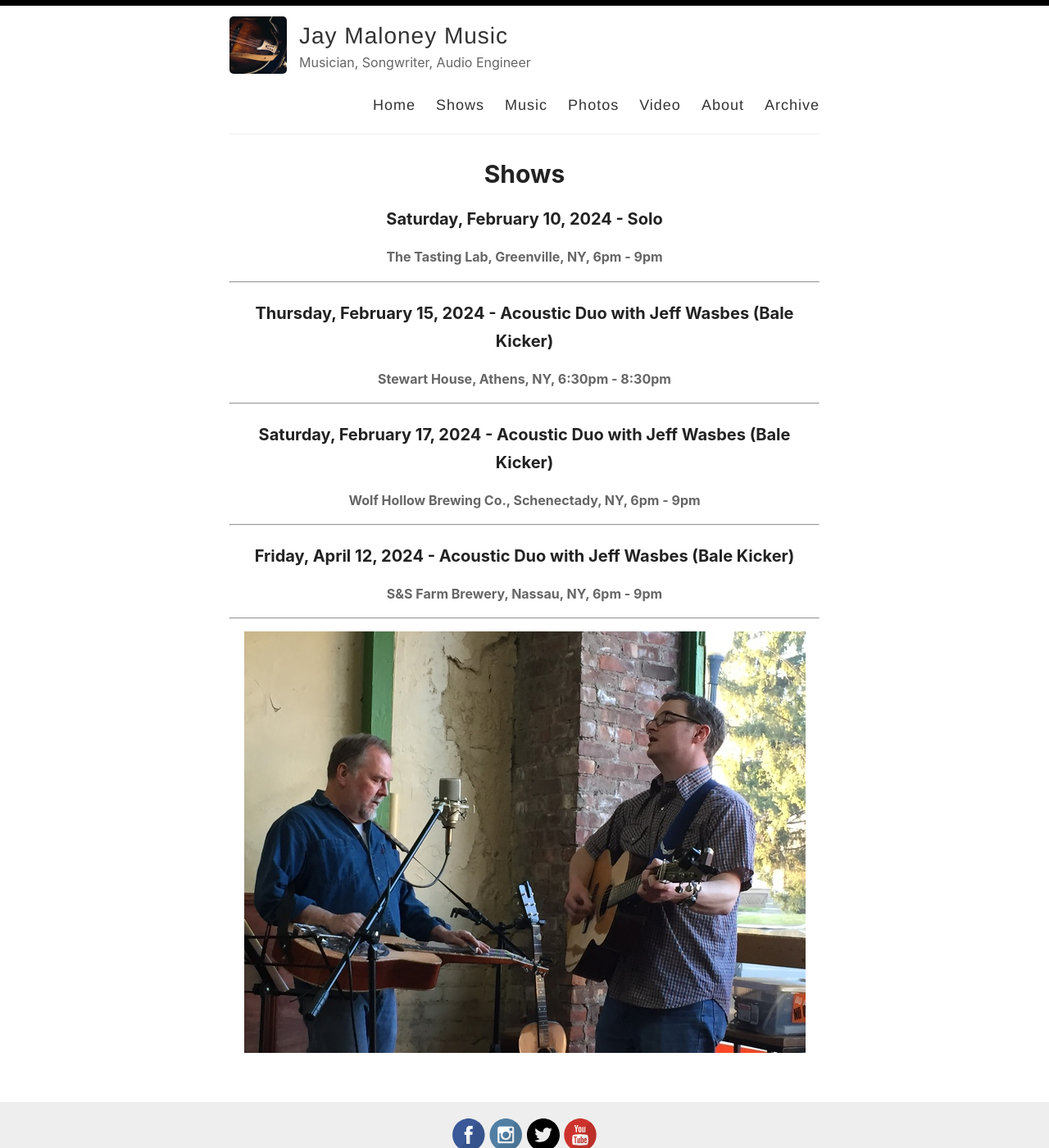
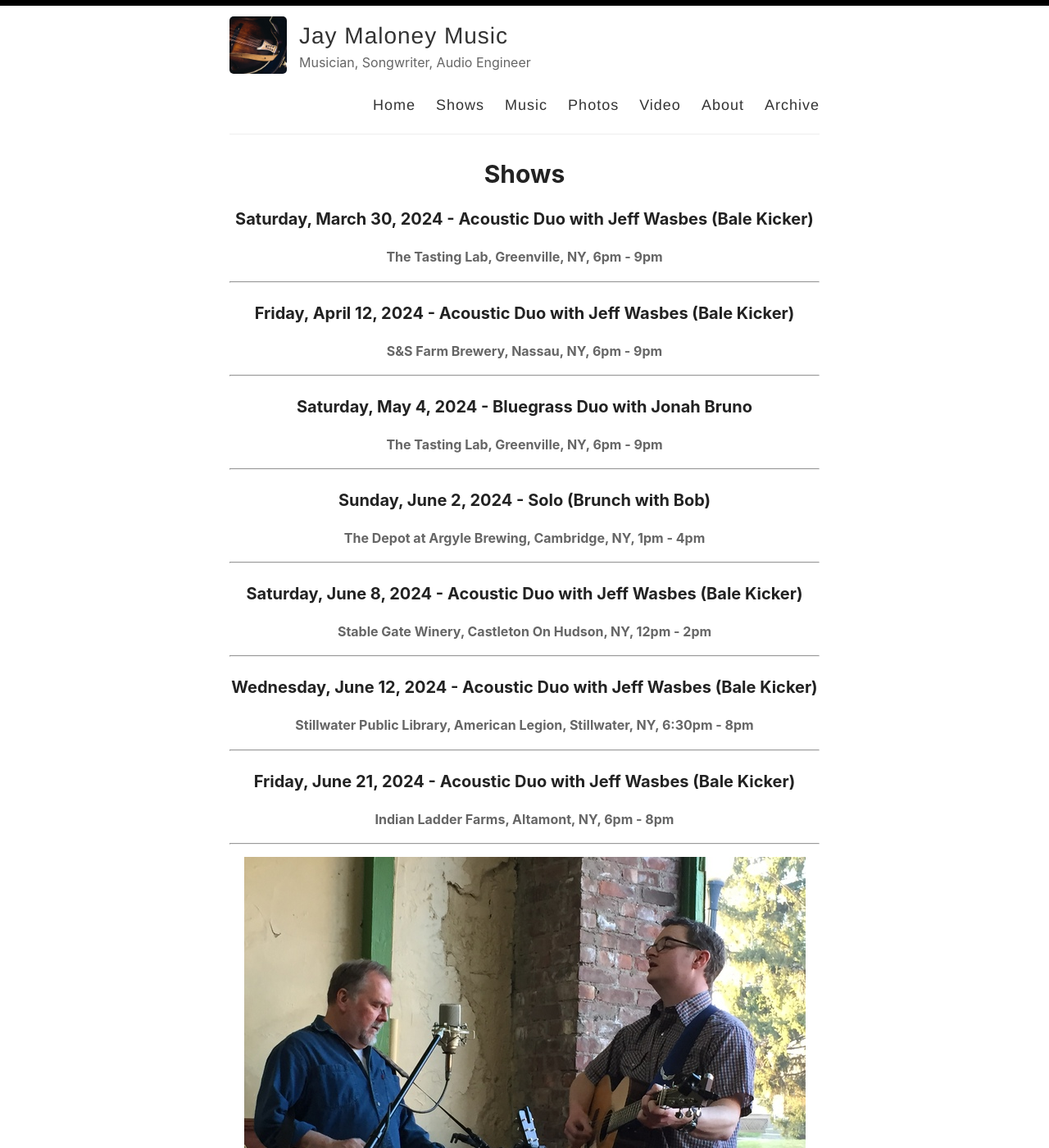
Before and after one commit to thisjaymaloney/thisjaymaloney.github.io, a Jekyll site: the page built from _pages/shows.md, in a window 1280 px wide and 1400 px high. Shown: the whole window at 82% size. Built offline with Jekyll 4.4.1, drawn with Linux system fonts in a browser that asks for light colours.

Commit message:
Update shows.md

```diff
--- a/_pages/shows.md
+++ b/_pages/shows.md
@@ -3,18 +3,27 @@ layout: page
 permalink: /shows/
 title: Shows
 ---
-### Saturday, February 10, 2024 - Solo
+### Saturday, March 30, 2024 - Acoustic Duo with Jeff Wasbes (Bale Kicker)
 #### The Tasting Lab, Greenville, NY, 6pm - 9pm
----
-### Thursday, February 15, 2024 - Acoustic Duo with Jeff Wasbes (Bale Kicker)
-#### Stewart House, Athens, NY, 6:30pm - 8:30pm
----
-### Saturday, February 17, 2024 - Acoustic Duo with Jeff Wasbes (Bale Kicker)
-#### Wolf Hollow Brewing Co., Schenectady, NY, 6pm - 9pm
 ---
 ### Friday, April 12, 2024 - Acoustic Duo with Jeff Wasbes (Bale Kicker)
 #### S&S Farm Brewery, Nassau, NY, 6pm - 9pm
 ---
+### Saturday, May 4, 2024 - Bluegrass Duo with Jonah Bruno
+#### The Tasting Lab, Greenville, NY, 6pm - 9pm
+---
+### Sunday, June 2, 2024 - Solo (Brunch with Bob)
+#### The Depot at Argyle Brewing, Cambridge, NY, 1pm - 4pm
+---
+### Saturday, June 8, 2024 - Acoustic Duo with Jeff Wasbes (Bale Kicker)
+#### Stable Gate Winery, Castleton On Hudson, NY, 12pm - 2pm
+---
+### Wednesday, June 12, 2024 - Acoustic Duo with Jeff Wasbes (Bale Kicker)
+#### Stillwater Public Library, American Legion, Stillwater, NY, 6:30pm - 8pm
+---
+### Friday, June 21, 2024 - Acoustic Duo with Jeff Wasbes (Bale Kicker)
+#### Indian Ladder Farms, Altamont, NY, 6pm - 8pm
+---
 <p style="text-align:center;">
 <img src="/images/Jay M. 001_sm.jpg" alt="Jay Maloney & Kevin Maul - 2016">
 </p>
```
